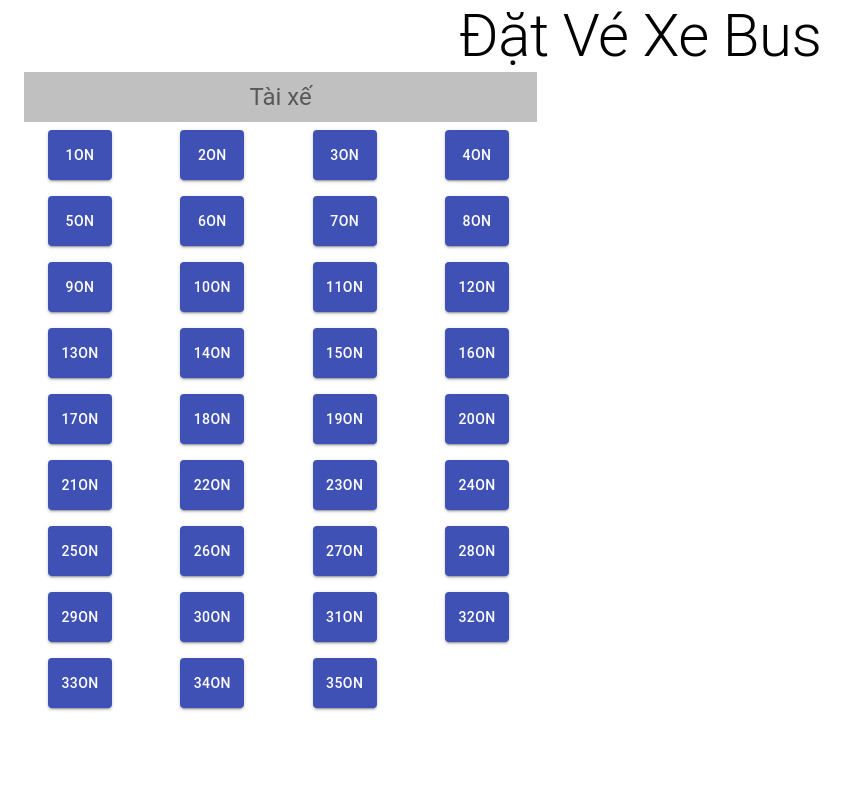
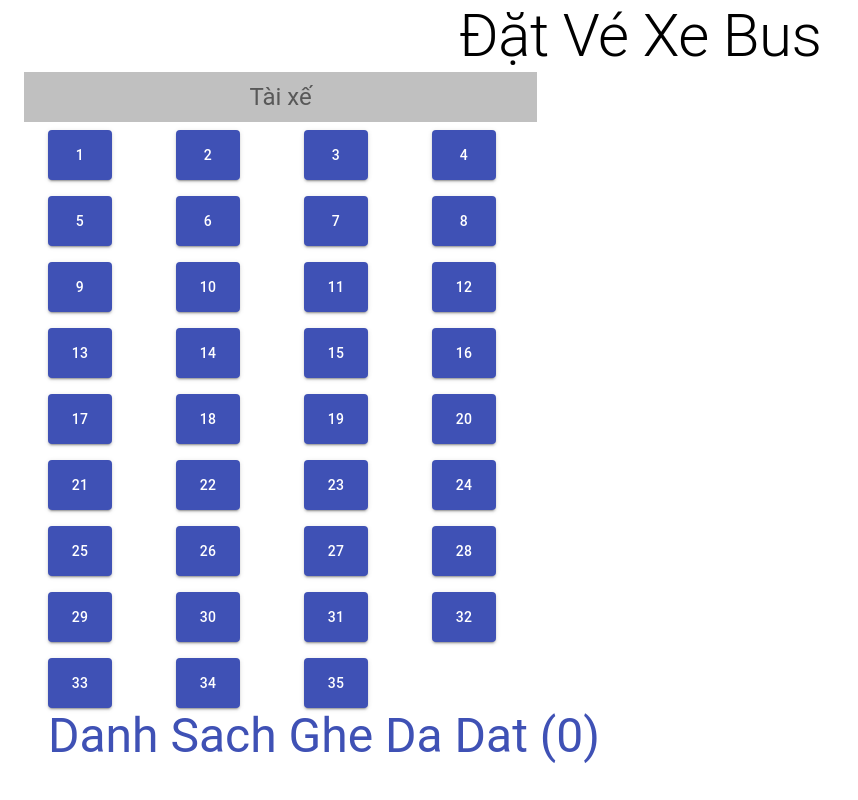
Before and after one commit to levanhoaiphong/BaiTap-React, a React (Create React App) app in the folder baitap1/: page / in a window 1280 px wide. Shown: the whole page, without its empty margins (0-858 px from the left). Built offline with nearby package versions, Linux system fonts and the light colour scheme; the HTML template or start-up script is replaced by a standard one.

Commit message:
update_bookBus

```diff
--- a/baitap1/src/book-bus-seats/ChairItem/index.jsx
+++ b/baitap1/src/book-bus-seats/ChairItem/index.jsx
@@ -1,48 +1,52 @@
-import { Button, Container } from '@material-ui/core'
-import React, { Component } from 'react'
-import { connect } from 'react-redux'
-
+import { Button, Container } from "@material-ui/core";
+import React, { Component } from "react";
+import { connect } from "react-redux";
 
 class ChairItem extends Component {
   constructor(props) {
     super(props);
-		this.state={
-		isBooking: true
+    this.state = {
+      isBooking: true,
+    };
   }
-	}
-	changeBg = ()=>{
-		this.setState(prevState =>({
-			isBooking: !prevState.isBooking
-		}))
+    onChange=()=> {
+    this.setState({
+      isBooking: !this.state.isBooking,
+    });
   }
   render() {
-		const bgColor = {
-			backgroundColor: "#EEAD0E"
-		}
-		const {chairs}= this.props
+    const { chairs } = this.props;
     return (
-			<Container>
-				<Button onChange={this.changeBg} onClick={()=>{this.props.addChairs(chairs)}} variant="contained" color="primary" style ={{height:50,width:50}}>{chairs.SoGhe}
-				{this.state.isBooking ? "ON" : "OFF"}
+      <Container> <Button
+          onClick={() => {
+            this.props.addChairs(chairs);
+	  }}
+	   variant="contained"
+	   color="primary"
+          style={{ height: 50, width: 50 }}
+        >
+          {chairs.SoGhe}
         </Button>
       </Container>
-		)
+    );
   }
+
 }
-const mapDispatchToProps = (dispatch) =>{
-	return{
-		addChairs: (chairs) =>{
+const mapDispatchToProps = (dispatch) => {
+  return {
+    addChairs: (chairs) => {
       const chairList = {
         SoGhe: chairs.SoGhe,
         TenGhe: chairs.TenGhe,
-				Gia: chairs.Gia
-			}
-			const action ={
-				type: 'ADD_CHAIRS',
+        Gia: chairs.Gia,
+        TrangThai: chairs.TrangThai,
+      };
+      const action = {
+        type: "ADD_CHAIRS",
         chairList: chairList,
-			}
+      };
       dispatch(action);
-		}
-	}
-}
-export default connect(null, mapDispatchToProps) (ChairItem)
+    },
+  };
+};
+export default connect(null, mapDispatchToProps)(ChairItem);
--- a/baitap1/src/book-bus-seats/ChairList/index.jsx
+++ b/baitap1/src/book-bus-seats/ChairList/index.jsx
@@ -9,7 +9,7 @@ class ChairList extends Component {
 		return (
 			<Grid container spacing={2}>
 				{this.props.listChair.map((item) => (
-					<Grid  item  md={3}>
+					<Grid  item >
 						<ChairItem  chairs={item} />
 					</Grid>
 				))}
--- a/baitap1/src/book-bus-seats/ChairListReserved/index.jsx
+++ b/baitap1/src/book-bus-seats/ChairListReserved/index.jsx
@@ -1,17 +1,40 @@
 import React, { Component } from 'react';
 import { connect } from 'react-redux';
-import { Container, Grid, Typography } from "@material-ui/core";
+import { Container, Typography, Button } from "@material-ui/core";
 
 class ChairListReserved extends Component {
+	renderHTML =()=>{
+		return this.props.listChair.map((chairs,index)=>{
+			return <Container key={index}>
+				<Typography variant="h6">Ghế: {chairs.TenGhe} <Button onClick ={()=>this.props.deleteChair(index)} size="large"  color="secondary">[Hủy]</Button ></Typography>
+
+			</Container>
+
+		})
+	}
 	render() {
-
 		return (
-			<Grid container spacing={2}>
-					<Grid  item  md={3}>
-						<Typography color="primary"></Typography>
-					</Grid>
-			</Grid>
+			<Container>
+				<Typography variant="h3" color="primary">Danh Sach Ghe Da Dat (0)</Typography>
+				{this.renderHTML()}
+			</Container>
 		)
 	}
 }
-export default ChairListReserved
+const mapStateToProps = (state) => {
+	return {
+		listChair: state.chairReducer.listChairReserved
+	}
+}
+const mapDispatchToProps = (dispatch) =>{
+	return{
+		deleteChair: (index) =>{
+			const action = {
+				type: "DELETE_CHAIRS",
+				index,
+			};
+			dispatch(action)
+		}
+	}
+}
+export default connect(mapStateToProps, mapDispatchToProps)(ChairListReserved)
--- a/baitap1/src/book-bus-seats/Home/index.jsx
+++ b/baitap1/src/book-bus-seats/Home/index.jsx
@@ -1,26 +1,30 @@
 import React, { Component } from "react";
 import ChairList from "../ChairList";
-import { Container, Grid, Typography,withStyles } from "@material-ui/core";
+import { Container, Grid, Typography, withStyles } from "@material-ui/core";
 import ChairListReserved from "../ChairListReserved";
 import style from './style';
 
 class Home extends Component {
   render() {
-	  const {classes} = this.props
+    const { classes } = this.props
     return (
       <Container maxWidth="lg">
         <Typography variant="h2" align="center">
           Đặt Vé Xe Bus
         </Typography>
-        <Grid item xs={5}>
-          <Typography color="textSecondary" className={classes.bgBackGroud} variant="h5" align="center" gutterBottom>
-            Tài xế
+       <div className={classes.root}>
+          <Grid conatiner>
+          <Grid item xs={12} md={5}>
+            <Typography color="textSecondary" className={classes.bgBackGroud} variant="h5" align="center" gutterBottom>
+              Tài xế
           </Typography>
-          <ChairList />
+            <ChairList />
+          </Grid>
+          <Grid item xs={12} md={7}>
+            <ChairListReserved />
+          </Grid>
         </Grid>
-        <Grid container item xs={5}>
-          <ChairListReserved />
-        </Grid>
+       </div>
       </Container>
     );
   }
--- a/baitap1/src/book-bus-seats/Home/style.js
+++ b/baitap1/src/book-bus-seats/Home/style.js
@@ -3,6 +3,9 @@ const style = {
 		backgroundColor: "#C0C0C0",
 		height: 50,
 		lineHeight: "50px",
+	},
+	root: {
+		flexGrow: 1,
 	}
 }
 export default style
--- a/baitap1/src/redux/reducer/chairReducer.jsx
+++ b/baitap1/src/redux/reducer/chairReducer.jsx
@@ -182,8 +182,15 @@ const stateChair = {
 const chairReducer = (state= stateChair,action)=>{
 	switch(action.type){
     case 'ADD_CHAIRS':
-    const cloneChair = [...state.listChair]
+    let cloneChair = [...state.listChairReserved]
+    cloneChair.push(action.chairList)
+    state.listChairReserved = cloneChair
     return { ...state}
+    case'DELETE_CHAIRS':
+    const cloneCart = [...state.listChairReserved]
+    cloneCart.splice(action.index, 1)
+    state.listChairReserved = cloneCart
+    return {...state}
     default:
       return state
 	}
```
Lines whose indentation alone changed are shown as unchanged.
